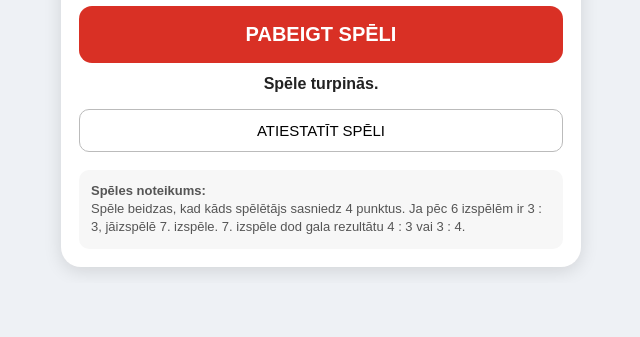
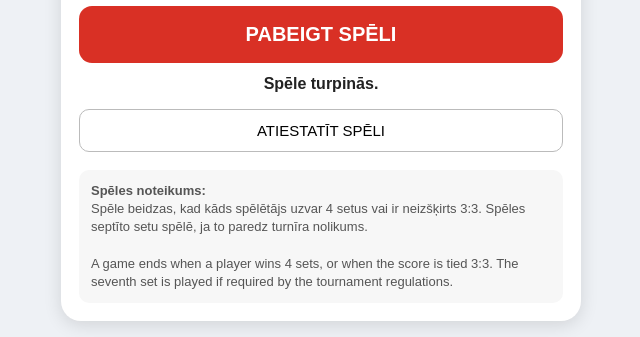
Before and after one commit to AndrisSRFC/novuss-digital-protocol, a website: page public/index.html in a window 1280 px wide. Shown: the part 547-884 px from the top of the page, without its empty margins (319-959 px from the left). Before the commit the page ends 830 px from the top, so only its background shows below. Drawn offline with Linux system fonts and the light colour scheme.

Commit message:
Revise game end conditions and seventh set rules
Updated game rules to clarify winning conditions and seventh set play.

```diff
--- a/public/index.html
+++ b/public/index.html
@@ -407,14 +407,10 @@ body {
 
         <b>Spēles noteikums:</b><br>
 
-        Spēle beidzas, kad kāds spēlētājs sasniedz
-        4 punktus.
-
-        Ja pēc 6 izspēlēm ir 3 : 3,
-        jāizspēlē 7. izspēle.
-
-        7. izspēle dod gala rezultātu
-        4 : 3 vai 3 : 4.
+        Spēle beidzas, kad kāds spēlētājs uzvar 4 setus vai ir neizšķirts 3:3.
+Spēles septīto setu spēlē, ja to paredz turnīra nolikums.<br><br>
+A game ends when a player wins 4 sets, or when the score is tied 3:3.
+The seventh set is played if required by the tournament regulations.
 
     </div>
 
```
